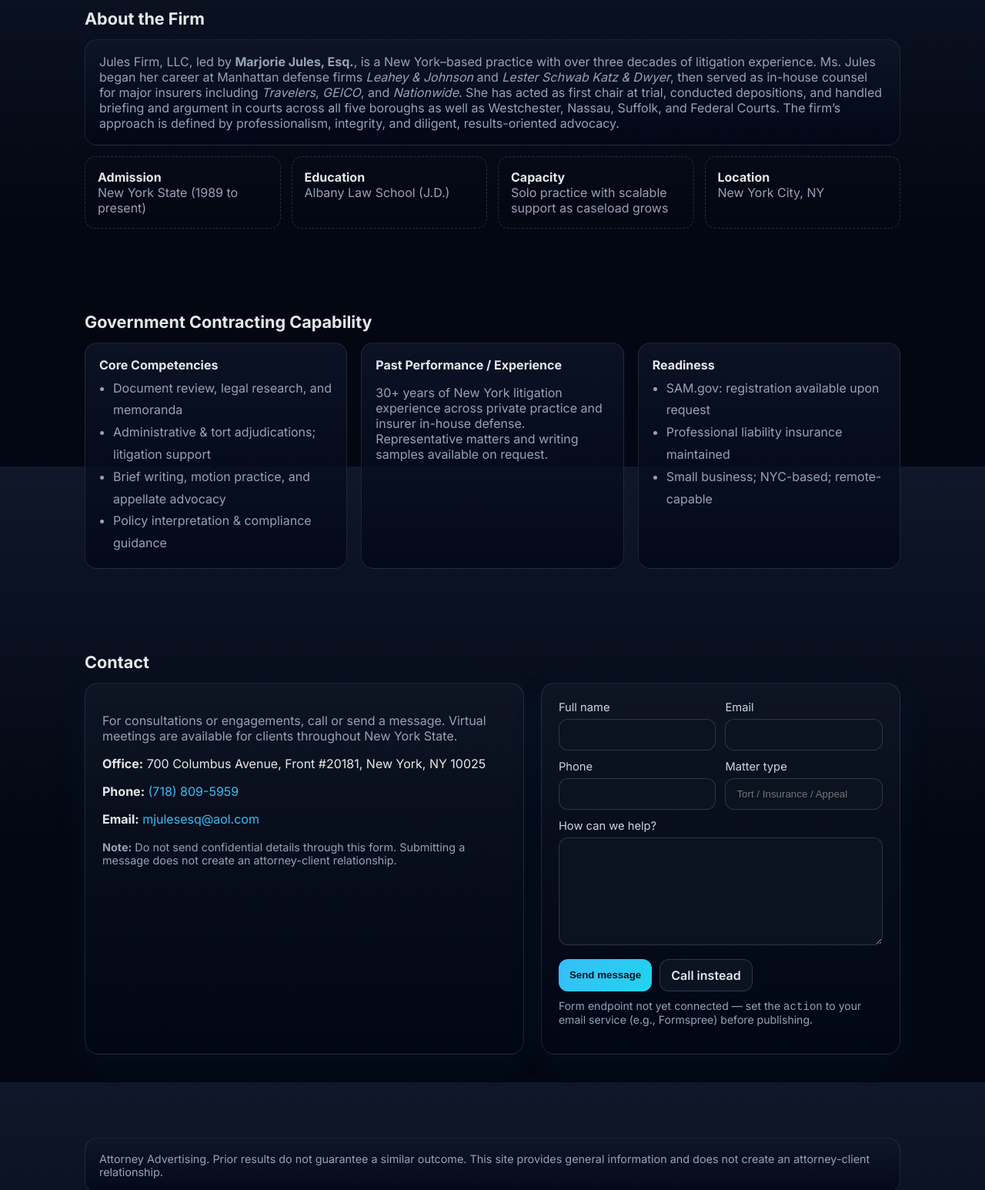
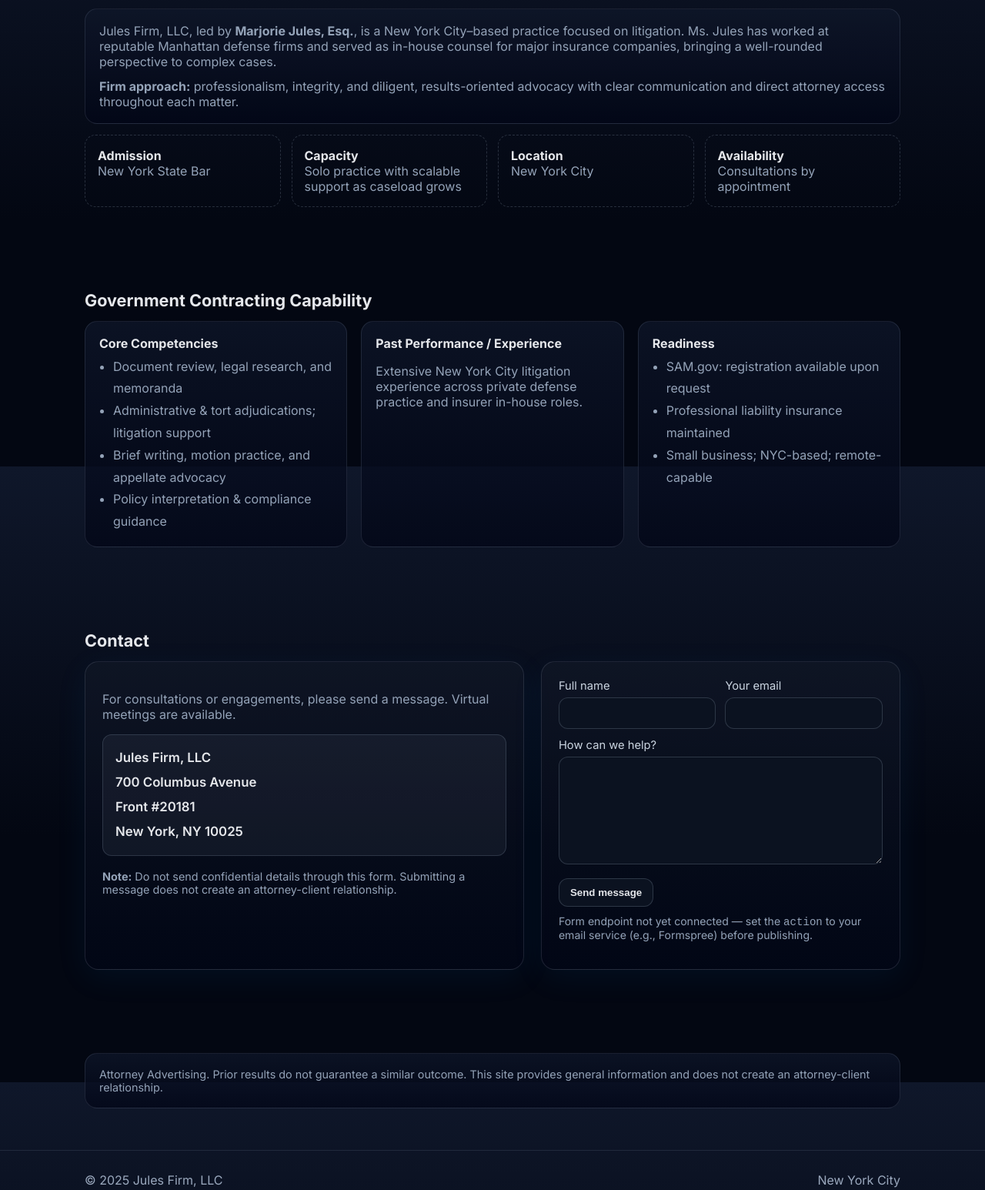
Before and after one commit to APJules/Marjorie-Jules-Website, a plain HTML site: page index.html in a window 1280 px wide. Shown: the part 994-2540 px from the top of the page at 77% size. Drawn offline with Linux system fonts and the light colour scheme.

Commit message:
index.html

```diff
--- a/index.html
+++ b/index.html
@@ -3,31 +3,23 @@
 <head>
   <meta charset="utf-8" />
   <meta name="viewport" content="width=device-width, initial-scale=1" />
-  <title>Jules Firm, LLC | New York Law Firm</title>
-  <meta name="description" content="Jules Firm, LLC — New York law firm led by Marjorie Jules, Esq., with 30+ years of experience in tort and insurance defense. Serving New York City and statewide." />
+  <title>Jules Firm, LLC | New York City Law Firm</title>
+  <meta name="description" content="Jules Firm, LLC — New York City law firm led by Marjorie Jules, Esq., focused on tort and insurance defense, products liability, labor law, premises liability, appeals, and complex litigation." />
 
-  <!-- Fonts -->
   <link rel="preconnect" href="https://fonts.googleapis.com">
   <link rel="preconnect" href="https://fonts.gstatic.com" crossorigin>
   <link href="https://fonts.googleapis.com/css2?family=Inter:wght@300;400;600;700&display=swap" rel="stylesheet">
 
   <style>
     :root{
-      --bg:#0f172a;          /* slate-900 */
-      --card:#111827;        /* gray-900  */
-      --muted:#94a3b8;       /* slate-400 */
-      --text:#e5e7eb;        /* gray-200  */
-      --accent:#38bdf8;      /* sky-400   */
-      --accent-2:#22d3ee;    /* cyan-400  */
-      --ring: rgba(56,189,248,.35);
+      --bg:#0f172a; --muted:#94a3b8; --text:#e5e7eb;
+      --accent:#38bdf8; --accent-2:#22d3ee; --ring:rgba(56,189,248,.35);
     }
     *{box-sizing:border-box}
     html,body{height:100%}
     body{
-      margin:0;
-      font-family:Inter,system-ui,-apple-system,Segoe UI,Roboto,"Helvetica Neue",Arial,"Noto Sans",sans-serif;
-      background:linear-gradient(180deg, var(--bg), #030712 60%);
-      color:var(--text);
+      margin:0; font-family:Inter,system-ui,-apple-system,Segoe UI,Roboto,"Helvetica Neue",Arial,"Noto Sans",sans-serif;
+      background:linear-gradient(180deg, var(--bg), #030712 60%); color:var(--text);
     }
     a{color:var(--accent); text-decoration:none}
     a:hover{color:var(--accent-2)}
@@ -35,19 +27,13 @@
     header{
       position:sticky; top:0; z-index:50;
       backdrop-filter:saturate(140%) blur(6px);
-      background:rgba(3,7,18,.6);
-      border-bottom:1px solid rgba(148,163,184,.15)
+      background:rgba(3,7,18,.6); border-bottom:1px solid rgba(148,163,184,.15)
     }
     .container{max-width:1100px; margin:0 auto; padding:0 20px}
     .nav{display:flex; align-items:center; justify-content:space-between; padding:14px 0}
     .brand{display:flex; gap:12px; align-items:center}
     .brand h1{font-size:1.05rem; margin:0; letter-spacing:.4px}
-    .cta{display:flex; gap:10px; align-items:center}
-    .btn{
-      appearance:none; border:1px solid rgba(148,163,184,.25); background:#0b1220; color:var(--text);
-      padding:10px 14px; border-radius:12px; font-weight:600
-    }
-    .btn.primary{background:linear-gradient(135deg,var(--accent),var(--accent-2)); color:#00111a; border:none}
+    .btn{appearance:none; border:1px solid rgba(148,163,184,.25); background:#0b1220; color:var(--text); padding:10px 14px; border-radius:12px; font-weight:600}
     .btn:focus{outline:none; box-shadow:0 0 0 6px var(--ring)}
 
     /* Hero */
@@ -79,24 +65,30 @@
     input, textarea{width:100%; background:#0b1220; border:1px solid rgba(148,163,184,.25); color:var(--text); padding:12px 14px; border-radius:12px}
     textarea{min-height:140px}
     form .row{display:grid; grid-template-columns:1fr 1fr; gap:12px}
+    .office-address{
+      font-size:1.05rem;
+      line-height:1.9;
+      font-weight:600;
+      background:rgba(148,163,184,.08);
+      padding:14px 16px; border-radius:12px; border:1px solid rgba(148,163,184,.22)
+    }
 
     footer{padding:28px 0; color:#9aa8bd; border-top:1px solid rgba(148,163,184,.15)}
 
-    /* Responsiveness */
     @media (max-width: 920px){
       .hero-grid,.grid,.resume,.contact-wrap,form .row{grid-template-columns:1fr}
       .hero{padding-top:46px}
     }
   </style>
 
-  <!-- Structured Data -->
+  <!-- Structured Data (no phone/email per request) -->
   <script type="application/ld+json">
   {
     "@context": "https://schema.org",
     "@type": "LegalService",
     "name": "Jules Firm, LLC",
     "founder": "Marjorie Jules",
-    "areaServed": "New York State",
+    "areaServed": "New York City",
     "address": {
       "@type": "PostalAddress",
       "streetAddress": "700 Columbus Avenue, Front #20181",
@@ -105,8 +97,6 @@
       "postalCode": "10025",
       "addressCountry": "US"
     },
-    "telephone": "+1-718-809-5959",
-    "email": "mailto:mjulesesq@aol.com",
     "url": "https://apjules.github.io/Marjorie-Jules-Website/"
   }
   </script>
@@ -115,12 +105,10 @@
   <header>
     <div class="container nav">
       <div class="brand">
-        <!-- If you later add a logo.png to the root, replace the text with: <img src="logo.png" alt="Jules Firm logo" style="width:48px;height:48px;border-radius:12px;object-fit:contain;background:#0b1220;padding:6px;box-shadow:0 8px 28px var(--ring)" /> -->
         <h1>Jules Firm, LLC</h1>
       </div>
       <div class="cta">
         <a class="btn" href="#contact">Contact</a>
-        <a class="btn primary" href="tel:+17188095959">Call (718) 809-5959</a>
       </div>
     </div>
   </header>
@@ -130,27 +118,26 @@
     <section class="hero">
       <div class="hero-grid">
         <div class="card"><div class="inner">
-          <span class="pill" style="display:inline-block">Serving New York City & Statewide</span>
+          <span class="pill" style="display:inline-block">Serving New York City</span>
           <h2>Experienced, practical counsel for tort and insurance defense matters.</h2>
           <p>Jules Firm, LLC provides clear guidance and steady advocacy for complex litigation, including products liability, labor law, premises liability, and motor vehicle matters.</p>
           <div class="meta">
-            <div class="pill">Admitted in New York (since 1989)</div>
-            <div class="pill">Lead counsel experience in trials & appeals</div>
+            <div class="pill">New York State Bar</div>
+            <div class="pill">Lead counsel in trials & appeals</div>
             <div class="pill">English — spoken & written</div>
             <div class="pill">Based in New York City</div>
           </div>
           <div style="margin-top:18px; display:flex; gap:10px; flex-wrap:wrap">
-            <a class="btn primary" href="#contact">Request a consultation</a>
-            <a class="btn" href="#about">Learn more</a>
+            <a class="btn" href="#contact">Request a consultation</a>
           </div>
         </div></div>
         <div class="card"><div class="inner">
           <h3 style="margin-top:2px">At a glance</h3>
           <ul class="muted" style="line-height:1.75">
-            <li>30+ years of New York litigation experience.</li>
+            <li>Seasoned litigation practice in New York City courts.</li>
             <li>Hands-on representation by Marjorie Jules, Esq.</li>
             <li>Available for select government contracting needs.</li>
-            <li>Consultations by phone or secure video.</li>
+            <li>Consultations by secure video or in person.</li>
           </ul>
         </div></div>
       </div>
@@ -166,7 +153,7 @@
         </div>
         <div class="tile">
           <h4>Products Liability & Labor Law</h4>
-          <p class="muted">Section 240/241 Labor Law matters and products liability defense in complex settings.</p>
+          <p class="muted">Labor Law §240/241 and products liability defense in complex settings.</p>
         </div>
         <div class="tile">
           <h4>Appeals & Motion Practice</h4>
@@ -180,18 +167,17 @@
       <h3>About the Firm</h3>
       <div class="tile">
         <p class="muted" style="margin:0">
-          Jules Firm, LLC, led by <strong>Marjorie Jules, Esq.</strong>, is a New York–based practice with over three decades of litigation experience. Ms. Jules began her career at Manhattan defense firms <em>Leahey &amp; Johnson</em> and <em>Lester Schwab Katz &amp; Dwyer</em>, then served as in-house counsel for major insurers including <em>Travelers</em>, <em>GEICO</em>, and <em>Nationwide</em>. She has acted as first chair at trial, conducted depositions, and handled briefing and argument in courts across all five boroughs as well as Westchester, Nassau, Suffolk, and Federal Courts. The firm’s approach is defined by professionalism, integrity, and diligent, results-oriented advocacy.
+          Jules Firm, LLC, led by <strong>Marjorie Jules, Esq.</strong>, is a New York City–based practice focused on litigation. Ms. Jules has worked at reputable Manhattan defense firms and served as in-house counsel for major insurance companies, bringing a well-rounded perspective to complex cases.
+        </p>
+        <p class="muted" style="margin:12px 0 0 0">
+          <strong>Firm approach:</strong> professionalism, integrity, and diligent, results-oriented advocacy with clear communication and direct attorney access throughout each matter.
         </p>
       </div>
 
       <div class="resume" style="margin-top:14px">
         <div class="item">
           <strong>Admission</strong>
-          <div class="muted">New York State (1989 to present)</div>
-        </div>
-        <div class="item">
-          <strong>Education</strong>
-          <div class="muted">Albany Law School (J.D.)</div>
+          <div class="muted">New York State Bar</div>
         </div>
         <div class="item">
           <strong>Capacity</strong>
@@ -199,7 +185,11 @@
         </div>
         <div class="item">
           <strong>Location</strong>
-          <div class="muted">New York City, NY</div>
+          <div class="muted">New York City</div>
+        </div>
+        <div class="item">
+          <strong>Availability</strong>
+          <div class="muted">Consultations by appointment</div>
         </div>
       </div>
     </section>
@@ -219,7 +209,7 @@
         </div>
         <div class="tile">
           <h4>Past Performance / Experience</h4>
-          <p class="muted">30+ years of New York litigation experience across private practice and insurer in-house defense. Representative matters and writing samples available on request.</p>
+          <p class="muted">Extensive New York City litigation experience across private defense practice and insurer in-house roles.</p>
         </div>
         <div class="tile">
           <h4>Readiness</h4>
@@ -237,10 +227,13 @@
       <h3>Contact</h3>
       <div class="contact-wrap">
         <div class="card"><div class="inner">
-          <p class="muted">For consultations or engagements, call or send a message. Virtual meetings are available for clients throughout New York State.</p>
-          <p><strong>Office:</strong> 700 Columbus Avenue, Front #20181, New York, NY 10025</p>
-          <p><strong>Phone:</strong> <a href="tel:+17188095959">(718) 809-5959</a></p>
-          <p><strong>Email:</strong> <a href="mailto:mjulesesq@aol.com">mjulesesq@aol.com</a></p>
+          <p class="muted">For consultations or engagements, please send a message. Virtual meetings are available.</p>
+          <div class="office-address">
+            Jules Firm, LLC<br/>
+            700 Columbus Avenue<br/>
+            Front #20181<br/>
+            New York, NY 10025
+          </div>
           <p class="muted" style="font-size:.9rem; margin-top:18px"><strong>Note:</strong> Do not send confidential details through this form. Submitting a message does not create an attorney-client relationship.</p>
         </div></div>
 
@@ -253,18 +246,8 @@
                 <input id="name" name="name" autocomplete="name" required />
               </div>
               <div>
-                <label for="email">Email</label>
+                <label for="email">Your email</label>
                 <input id="email" type="email" name="email" autocomplete="email" required />
-              </div>
-            </div>
-            <div class="row" style="margin-top:12px">
-              <div>
-                <label for="phone">Phone</label>
-                <input id="phone" name="phone" autocomplete="tel" />
-              </div>
-              <div>
-                <label for="topic">Matter type</label>
-                <input id="topic" name="topic" placeholder="Tort / Insurance / Appeal" />
               </div>
             </div>
             <div style="margin-top:12px">
@@ -272,8 +255,7 @@
               <textarea id="message" name="message" required></textarea>
             </div>
             <div style="margin-top:14px; display:flex; gap:10px">
-              <button class="btn primary" type="submit">Send message</button>
-              <a class="btn" href="tel:+17188095959">Call instead</a>
+              <button class="btn" type="submit">Send message</button>
             </div>
             <p class="muted" style="margin-top:10px; font-size:.88rem">
               Form endpoint not yet connected — set the <code>action</code> to your email service (e.g., Formspree) before publishing.
@@ -295,7 +277,7 @@
   <footer>
     <div class="container" style="display:flex; justify-content:space-between; gap:12px; flex-wrap:wrap">
       <div>© <span id="yr"></span> Jules Firm, LLC</div>
-      <div>New York City, NY · <a href="tel:+17188095959">(718) 809-5959</a></div>
+      <div>New York City</div>
     </div>
   </footer>
 
```
